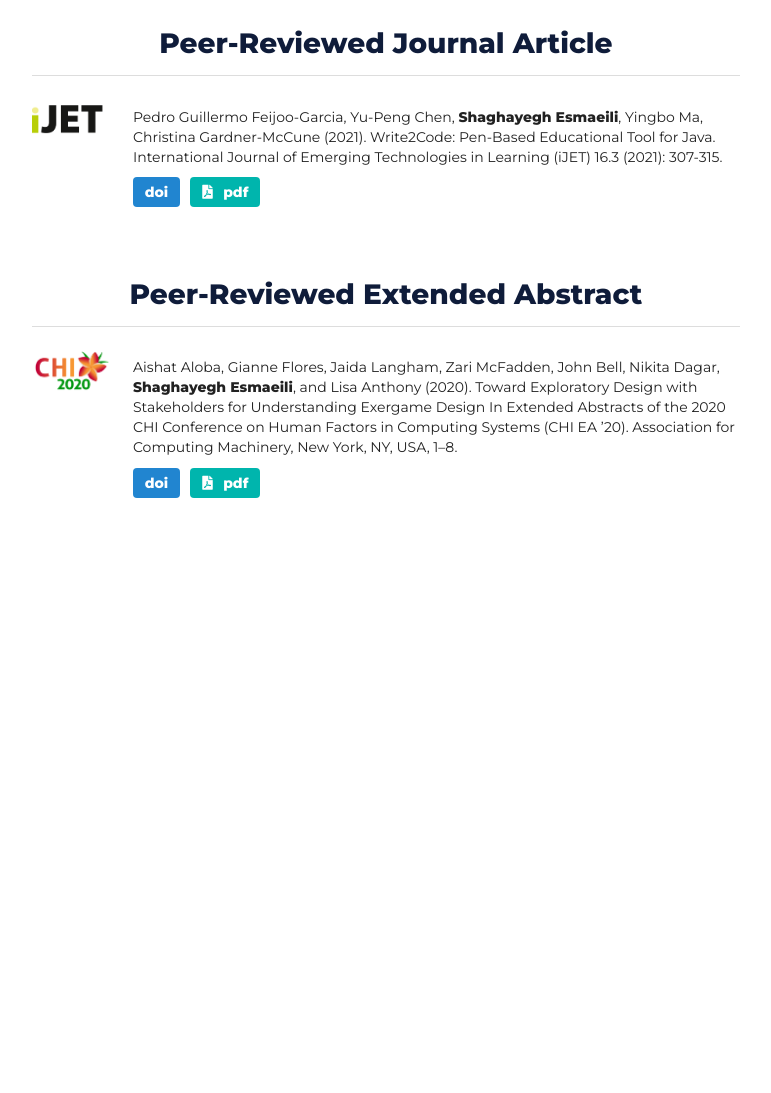
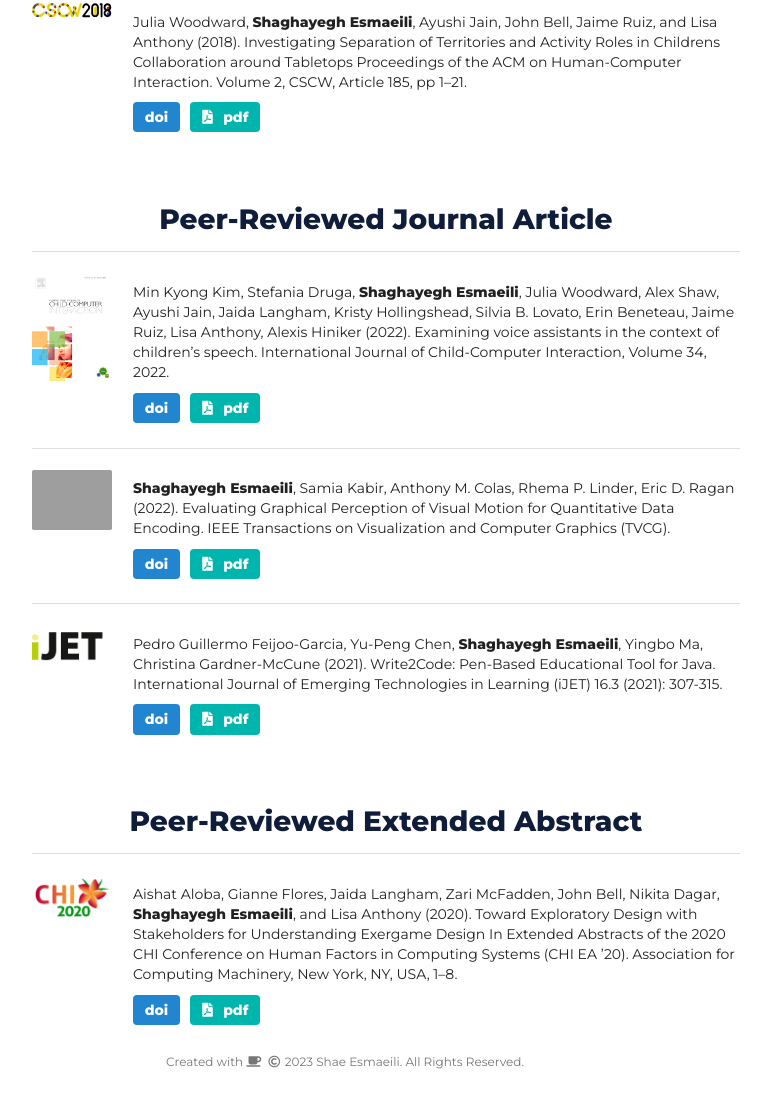
Before and after one commit to ShaghayeghEs/shae-website, a plain HTML site: page pub.html in a window 1280 px wide. Shown: the part 1376-2469 px from the top of the page, without its empty margins (295-1066 px from the left). Before the commit the page ends 1892 px from the top, so only its background shows below. Drawn offline with nearby package versions, Linux system fonts and the light colour scheme; grey boxes are pictures that could not be loaded; some icons are missing.

Commit message:
publications updated

```diff
--- a/pub.html
+++ b/pub.html
@@ -21,23 +21,25 @@
     <link rel="icon" type="image/png" sizes="16x16" href="favicon_io/favicon-16x16.png">
     <link rel="manifest" href="favicon_io/site.webmanifest">
 
-    <title>Shae Esmaeili</title>
+    <title>Shaghayegh "Shae" Esmaeili</title>
   </head>
 
   <body>
     <div class="ui stackable grid">
       <div class="two wide column"></div>
       <div class="twelve wide column">
-        <div class="ui blue stackable text five item menu">
+        <!-- <div class="ui blue stackable text five item menu"> -->
+        <div class="ui blue stackable text three item menu">
           <a class="item" id="home" href="index.html" target="_self">Home</a>
-          <a class="item" id="about" href="about-me.html" target="_self">About me</a>
+          <!-- <a class="item" id="about" href="about-me.html" target="_self">About me</a> -->
           <a class="active item" id="pub" href="pub.html" target="_self">Publications</a>
-          <a class="item" id="project" href="project.html" target="_self">Projects</a>
+          <!-- <a class="item" id="project" href="project.html" target="_self">Projects</a> -->
           <!-- <a class="item" id="cv" href="assets/ShaghayeghEsmaeili-CV-Dec2020.pdf" target="_blank">CV</a> -->
           <a class="item" id="cv" href="https://drive.google.com/file/d/1QeGm1BnqejN0ZmEYdG0Z1afM_P4UCtWA/view?usp=sharing" target="_blank">CV</a>
         </div>
       </div>
       <div class="two wide column"></div>
+
       <div class="row"></div>
       <div class="row"></div>
       <!-- <div class="row"></div> -->
@@ -51,6 +53,28 @@
           <!-- <div class="ui relaxed divided list"> -->
 
           <div class="ui relaxed divided items">
+
+            <div class="item">
+              <!-- <i class="large github middle aligned icon"></i> -->
+              <div class="ui tiny rounded image">
+                <img src="assets/vis2022.png">
+              </div>
+              <!-- <div class="ui blue basic label">C.1</div> -->
+              <div class="content">
+                <!-- <a class="header">Semantic-Org/Semantic-UI</a> -->
+                <div class="description">
+                  Jeremy E. Block, <strong>Shaghayegh Esmaeili</strong>, Eric D. Ragan, John R. Goodall, G. David Richardson (2022).
+                  The Influence of Visual Provenance Representations on Strategies in a Collaborative Hand-off Data Analysis Scenario
+                  VIS’22: IEEE Transactions on Visualization and Computer Graphics 29.1.
+                </div>
+                <div class="extra">
+                    <a class="ui large blue label" href="https://doi.org/10.1109/TVCG.2022.3209495" target="_blank"><i class="ai ai-doi"></i> doi </a>
+                    <a class="ui large teal label" href="assets/Block_et_al___2022.pdf" target="_blank"><i class="file pdf icon"></i>pdf</a>
+                    <!-- <a class="ui large red label" href="https://youtu.be/G_li-Q7poss" target="_blank"><i class="youtube icon"></i> video </a> -->
+                </div>
+
+              </div>
+            </div>
 
             <div class="item">
               <!-- <i class="large github middle aligned icon"></i> -->
@@ -195,6 +219,50 @@
           <div class="item">
             <!-- <i class="large github middle aligned icon"></i> -->
             <div class="ui tiny rounded image">
+              <img src="assets/speech-journal.jpeg">
+            </div>
+            <!-- <div class="ui blue basic label">C.1</div> -->
+            <div class="content">
+              <!-- <a class="header">Semantic-Org/Semantic-UI</a> -->
+              <div class="description">
+                Min Kyong Kim, Stefania Druga, <strong>Shaghayegh Esmaeili</strong>, Julia Woodward, Alex Shaw, Ayushi Jain, Jaida Langham, Kristy Hollingshead, Silvia B. Lovato, Erin Beneteau, Jaime Ruiz, Lisa Anthony, Alexis Hiniker (2022).
+                Examining voice assistants in the context of children’s speech.
+                International Journal of Child-Computer Interaction, Volume 34, 2022.
+              </div>
+              <div class="extra">
+                  <a class="ui large blue label" href="https://doi.org/10.1016/j.ijcci.2022.100540" target="_blank"><i class="ai ai-doi"></i> doi </a>
+                  <a class="ui large teal label" href="assets/speech-paper.pdf" target="_blank"><i class="file pdf icon"></i>pdf</a>
+                  <!-- <a class="ui large red label" href="https://youtu.be/G_li-Q7poss" target="_blank"><i class="youtube icon"></i> video </a> -->
+              </div>
+
+            </div>
+          </div>
+
+          <div class="item">
+            <!-- <i class="large github middle aligned icon"></i> -->
+            <div class="ui tiny rounded image">
+              <img src="assets/My project (1).png">
+            </div>
+            <!-- <div class="ui blue basic label">C.1</div> -->
+            <div class="content">
+              <!-- <a class="header">Semantic-Org/Semantic-UI</a> -->
+              <div class="description">
+                <strong>Shaghayegh Esmaeili</strong>, Samia Kabir, Anthony M. Colas, Rhema P. Linder, Eric D. Ragan (2022).
+                Evaluating Graphical Perception of Visual Motion for Quantitative Data Encoding.
+                IEEE Transactions on Visualization and Computer Graphics (TVCG).
+              </div>
+              <div class="extra">
+                  <a class="ui large blue label" href="https://doi.org/10.1109/TVCG.2022.3193756" target="_blank"><i class="ai ai-doi"></i> doi </a>
+                  <a class="ui large teal label" href="assets/Esmaeili_et_al___2022.pdf" target="_blank"><i class="file pdf icon"></i>pdf</a>
+                  <!-- <a class="ui large red label" href="https://youtu.be/G_li-Q7poss" target="_blank"><i class="youtube icon"></i> video </a> -->
+              </div>
+
+            </div>
+          </div>
+
+          <div class="item">
+            <!-- <i class="large github middle aligned icon"></i> -->
+            <div class="ui tiny rounded image">
               <img src="assets/homeHeaderLogoImage_en_US.gif">
             </div>
             <!-- <div class="ui blue basic label">C.1</div> -->
@@ -283,11 +351,11 @@
               </a>
           </div>
       </div> -->
-      <div class="three wide column"></div>
+      <div class="one wide column"></div>
 
       <!-- Footer -->
-      <footer>
-        <div class="ui container"><p id="f-text">Created with <i class="coffee icon"></i> <i class="copyright outline icon"></i>2021 Shae Esmaeili. All Rights Reserved.</p></div>
+      <footer style="position:relative">
+        <div class="ui container"><p id="f-text">Created with <i class="coffee icon"></i> <i class="copyright outline icon"></i>2023 Shae Esmaeili. All Rights Reserved.</p></div>
       </footer>
     </div>
   </body>
```
Also changed, not shown: about-me.html (+1 -1 lines), index.html (+6 -5 lines), project.html (+1 -1 lines), assets/Screenshot 2023-05-11 at 10.59.16 AM.png (added), assets/Screenshot 2023-05-11 at 11.00.53 AM.png (added), assets/TVCG-Logo.png (added), assets/speech-journal.jpeg (added), assets/tg.png (added), assets/vis2022.png (added), 4 other files.
